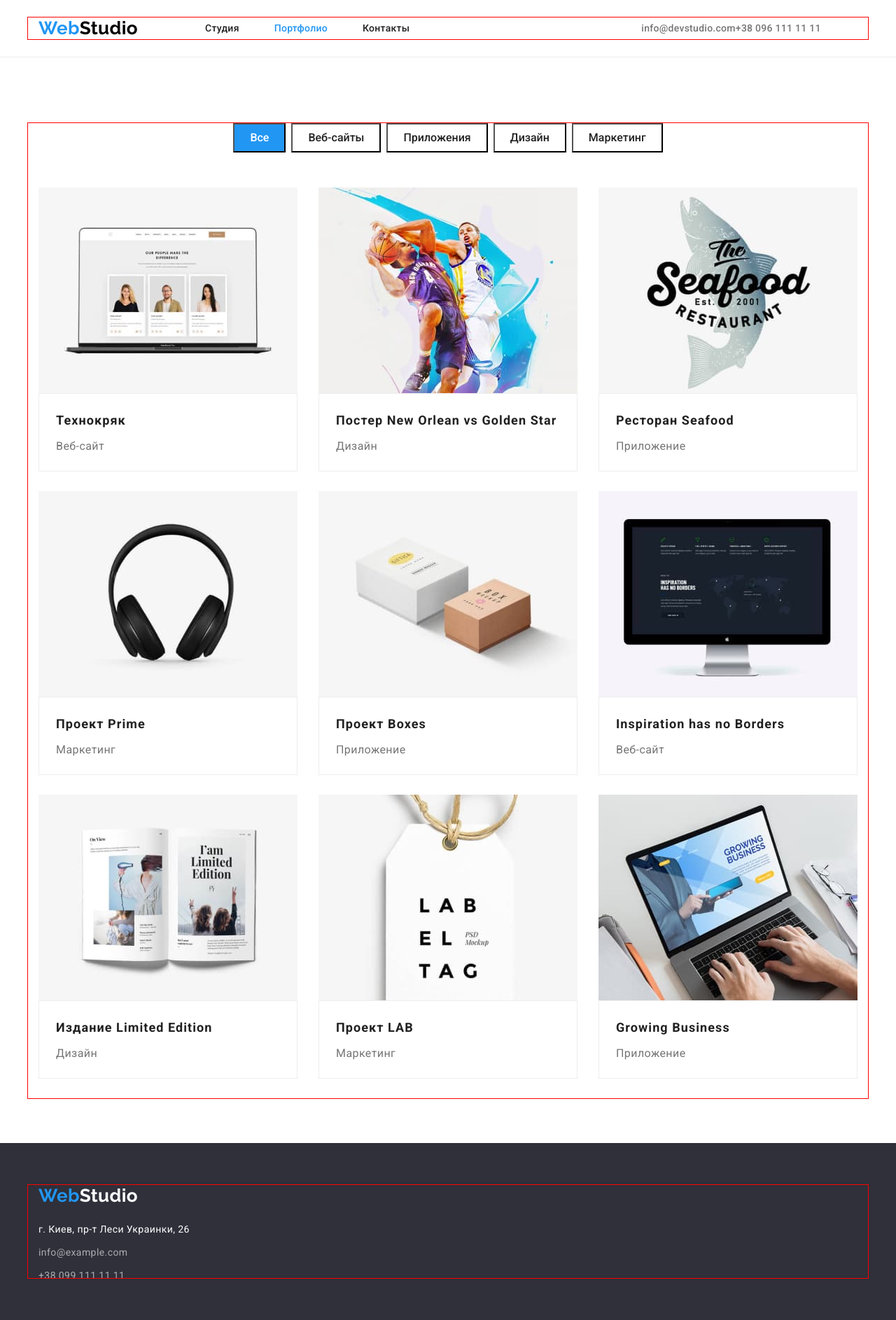
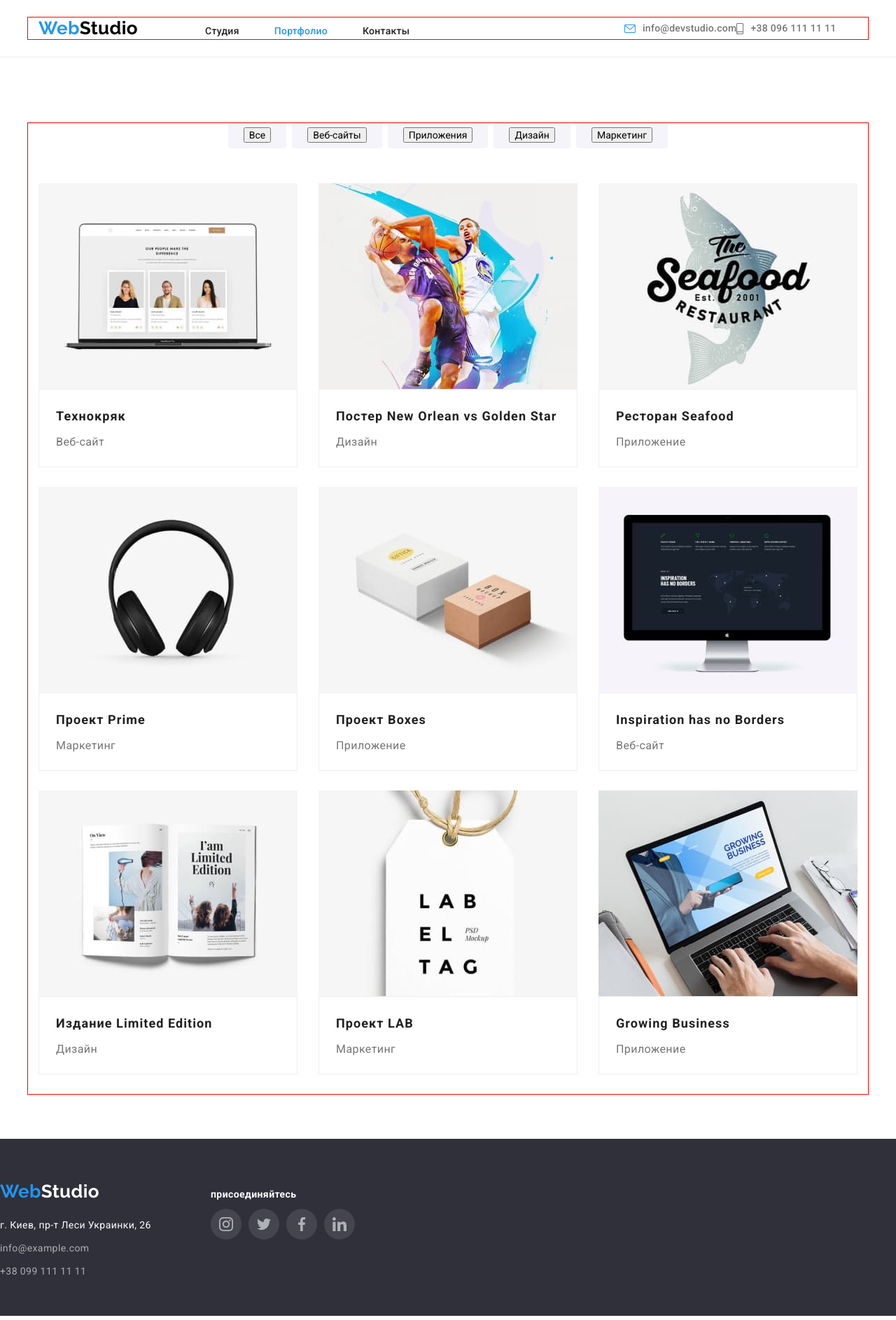
Before and after one commit to YanaGolovkova/goit-markup-hw-04, a plain HTML site: page portfolio.html in a window 1280 px wide. Shown: the whole page at 70% size. Drawn offline with nearby package versions, Linux system fonts and the light colour scheme.

Commit message:
Попередня версія

```diff
--- a/css/styles.css
+++ b/css/styles.css
@@ -116,6 +116,9 @@ button {
 /*----------------------- навигация---------------------- */
 .header-navigation {
   display: block;
+  width: 294px;
+  height: 16px;
+  margin-right: 305px;
 }
 
 .header-list {
@@ -160,6 +163,10 @@ button {
   color: #757575;
   display: flex;
 }
+
+/* .mailto-item {
+  margin-right: 30px;
+} */
 
 .mailto-soc-icon {
   background-position: center;
@@ -318,6 +325,7 @@ button {
   width: 270px;
   height: 428px;
   border: 1px solid #eeeeee;
+  /* box-shadow: 0px 4px 4px 0 rgba(0, 0, 0, 0.25); */
 }
 
 .comands-name {
@@ -409,16 +417,41 @@ button {
 /*----------------------------- Кнопка -------------------*/
 
 .button {
-  font-family: inherit;
+  font-family: inherit; */
   color: var(--primary-white-color);
   background-color: var(--accent-color);
 
   font-weight: 500;
   font-size: 16px;
   line-height: 1.62;
+  border-radius: 4px;
 }
 
-.button.primari {
+
+.filters-button {
+  font-weight: 500;
+  color: #212121;
+  background-color: #F5F4FA;
+  cursor: pointer;
+  box-sizing: border-box;
+  padding: 6px 22px;
+  border-radius: 4px;
+  text-decoration: none;
+
+
+   }
+
+
+
+.filters-button:hover,
+.filters-button:focus {
+  background-color: var(--accent-color);
+  color: var(--primary-white-color);
+   box-shadow: 0px 1px 2px rgba(0, 0, 0, 0.08);
+
+}
+
+/* .button.primari {
   font-weight: 500;
   color: var(--primary-white-color);
   background-color: var(--accent-color);
@@ -434,7 +467,7 @@ button {
   cursor: pointer;
   box-sizing: border-box;
   padding: 6px 22px;
-}
+} */
 
 /* --------------------------Наши работы------------------ */
 
@@ -471,6 +504,13 @@ button {
   margin-bottom: 30px;
   width: 370px;
   height: 404px;
+  cursor: pointer;
+
+}
+
+.about-examples:hover,
+.about-examples:focus {
+   box-shadow: 0px 4px 4px rgba(0, 0, 0, 0.25);
 }
 
 .title-work {
@@ -499,11 +539,16 @@ button {
   background: #2f303a;
   padding-top: 60px;
   padding-bottom: 60px;
-  display: block;
+  display: flex;
+  align-items: baseline;
 }
 
 .footer-navigation {
   display: block;
+}
+
+.container-card {
+  margin-right: 70px;
 }
 
 .address {
--- a/portfolio.html
+++ b/portfolio.html
@@ -38,12 +38,20 @@
         <div class="mailto">
           <ul class="mailto-list list">
             <li class="mailto-item">
-              <a href="mailto:info@devstudio.com " class="link"
-                >info@devstudio.com</a
+              <a href="mailto:info@devstudio.com " class="link">
+                <svg class="mailto-soc-icon" width="16" height="12">
+                  <use href="./images2/symbol-defs2.svg#icon-mail"></use>
+                </svg>
+                info@devstudio.com</a
               >
             </li>
             <li class="mailto-item">
-              <a href="tel:+380961111111" class="link">+38 096 111 11 11</a>
+              <a href="tel:+380961111111" class="link">
+                <svg class="mailto-soc-icon" width="10" height="16">
+                  <use href="./images2/symbol-defs2.svg#icon-smartphone"></use>
+                </svg>
+                +38 096 111 11 11</a
+              >
             </li>
           </ul>
         </div>
@@ -56,27 +64,19 @@
 
           <ul class="filters-list list">
             <li class="filters-button">
-              <button type="button" class="button primari link">Все</button>
+              <button type="button" class="filters-item">Все</button>
             </li>
             <li class="filters-button">
-              <button type="button" class="button secondary link">
-                Веб-сайты
-              </button>
+              <button type="button" class="filters-item">Веб-сайты</button>
             </li>
             <li class="filters-button">
-              <button type="button" class="button secondary link">
-                Приложения
-              </button>
+              <button type="button" class="filters-item">Приложения</button>
             </li>
             <li class="filters-button">
-              <button type="button" class="button secondary link">
-                Дизайн
-              </button>
+              <button type="button" class="filters-item">Дизайн</button>
             </li>
             <li class="filters-button">
-              <button type="button" class="button secondary link">
-                Маркетинг
-              </button>
+              <button type="button" class="filters-item">Маркетинг</button>
             </li>
           </ul>
 
@@ -200,7 +200,7 @@
       </section>
     </main>
     <footer class="footer">
-      <div class="container">
+      <div class="container-card">
         <a href="" class="logo"
           >Web<span class="logo second-title">Studio</span></a
         >
@@ -212,6 +212,7 @@
             rel="noopener noindex nofollow"
             >г. Киев, пр-т Леси Украинки, 26</a
           >
+
           <ul class="list navi-net">
             <li class="navi-item">
               <a href="mailto:info@example.com" class="net">info@example.com</a>
@@ -222,6 +223,39 @@
           </ul>
         </address>
       </div>
+      <div class="join">
+        <h3 class="join-title">присоединяйтесь</h3>
+        <ul class="join-soc-list list">
+          <li class="join-soc-item">
+            <a href="" class="join-soc-link">
+              <svg class="join-soc-icon" width="20" height="20">
+                <use href="./images2/symbol-defs.svg#icon-instagram"></use>
+              </svg>
+            </a>
+          </li>
+          <li class="join-soc-item">
+            <a href="" class="join-soc-link">
+              <svg class="join-soc-icon" width="20" height="20">
+                <use href="./images2/symbol-defs.svg#icon-twitter"></use>
+              </svg>
+            </a>
+          </li>
+          <li class="join-soc-item">
+            <a href="" class="join-soc-link">
+              <svg class="join-soc-icon" width="20" height="20">
+                <use href="./images2/symbol-defs.svg#icon-facebook"></use>
+              </svg>
+            </a>
+          </li>
+          <li class="join-soc-item">
+            <a href="" class="join-soc-link">
+              <svg class="join-soc-icon" width="20" height="20">
+                <use href="./images2/symbol-defs.svg#icon-linkedin"></use>
+              </svg>
+            </a>
+          </li>
+        </ul>
+      </div>
     </footer>
   </body>
 </html>
```
Also changed, not shown: index.html (+1 -1 lines).
